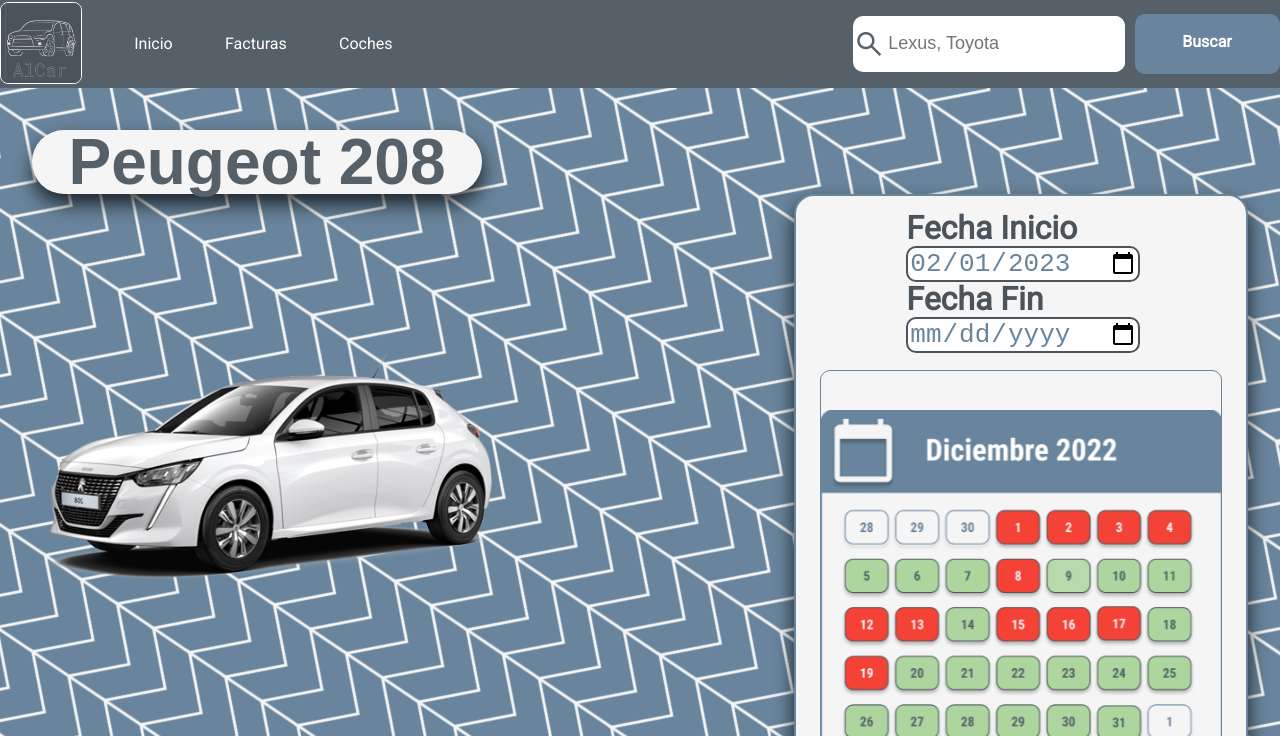
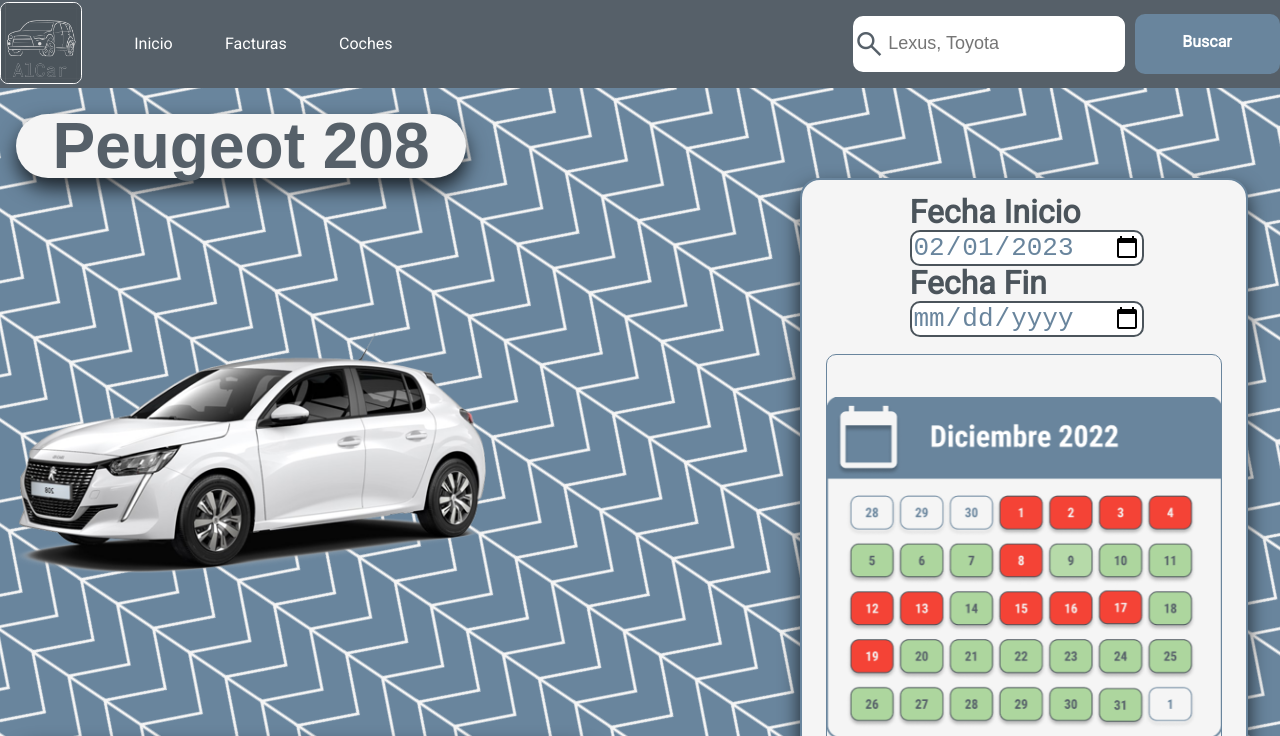
Before and after one commit to LspEdu/coche, a website: page public/coche.html in a window 1280 px wide. Shown: the top 736 px of the page. Drawn offline with nearby package versions, Linux system fonts and the light colour scheme.

Commit message:
He cambiao padding por margin

```diff
--- a/src/css/coche.css
+++ b/src/css/coche.css
@@ -3,13 +3,14 @@
 }
 
 main {
-    padding: 2em;
     display: grid;
     grid-template-columns: 6fr 4fr;
     grid-template-areas: "tit  tit"
                          "co  res"
                          "dat res";
     column-gap: 5em;
+    margin-top: 1em;
+    margin-bottom: 1em;
 
 }
 
@@ -48,11 +49,13 @@
 }
 
 .title {
+    margin-left: 1em;
     grid-area: tit;
     width: 450px;
     background-color: #F5F5F5;
     border-radius: 50em;
     box-shadow: 1px 10px 20px rgba(0,0,0,0.75);
+    height: fit-content;
 }
 
 .title h1 {
@@ -80,7 +83,7 @@
 }
 
 .datos {
-
+    margin-left: 1em;
     width: 80%;
     grid-area: dat;
     border: 1px solid #69859D;
@@ -113,6 +116,7 @@
 }
 
 .reservas {
+    margin-right: 2em;
     background-color: #F5F5F5;
     grid-area: res;
     border: 2px solid #69859D;
--- a/src/css/style.css
+++ b/src/css/style.css
@@ -61,11 +61,12 @@
     grid-row: 1;
     height: 5.5em;
     grid-area: nav;
+    width: 100vw;
 }
 
 footer{
     height: 2em;
-    width: 100%;
+    width: 100vw;
     grid-row: 3;
     background-color: #566069;
     color:white;
@@ -75,6 +76,9 @@
     grid-area: footer;
 }
 
+main {
+    width: 100vw;
+}
 
 
 /* EMPIEZO EL NAV */
```
